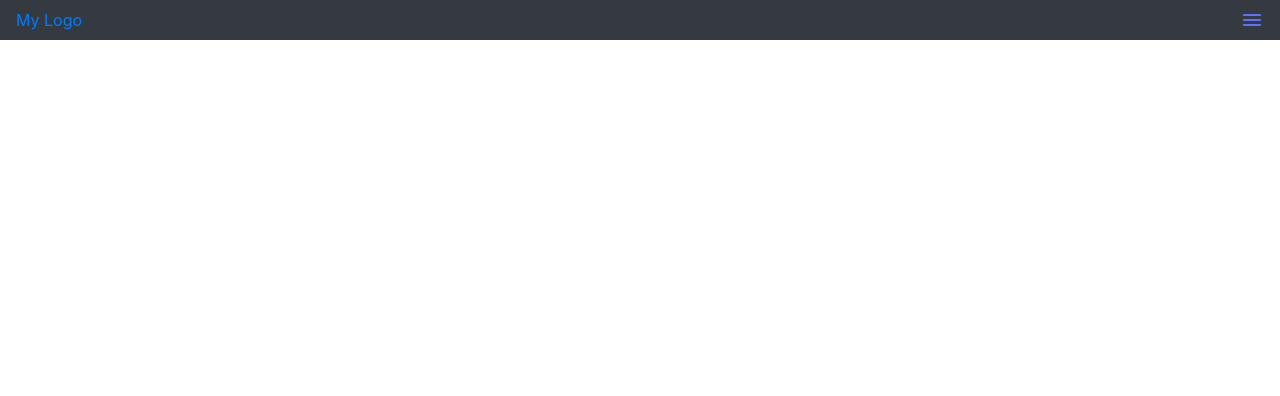
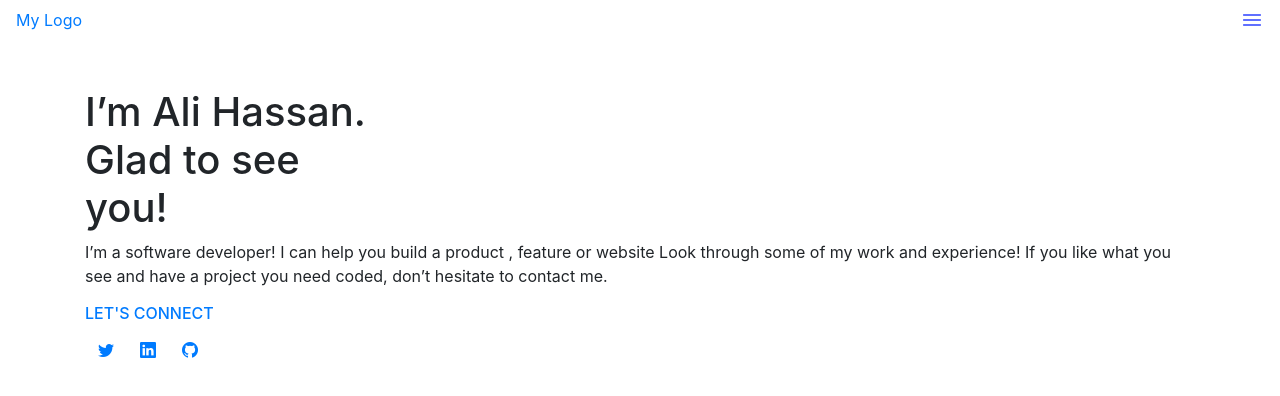
Before and after one commit to Halim258/Bootstrap-portfoliom, a plain HTML site: page index.html in a window 1280 px wide. Drawn offline with nearby package versions, Linux system fonts and the light colour scheme.

Commit message:
Added headline and lets connect section

```diff
--- a/index.html
+++ b/index.html
@@ -13,16 +13,49 @@
       href="https://cdn.jsdelivr.net/npm/bootstrap@4.6.2/dist/css/bootstrap.min.css"
       integrity="sha384-xOolHFLEh07PJGoPkLv1IbcEPTNtaed2xpHsD9ESMhqIYd0nLMwNLD69Npy4HI+N"
       crossorigin="anonymous" />
+      <link href="https://cdn.jsdelivr.net/npm/bootstrap-icons@1.6.1/font/bootstrap-icons.css" rel="stylesheet">
+
 
     <title>Hello, world!</title>
   </head>
   <body>
     <header>
-      <nav class="navbar navbar-dark bg-dark">
+      <nav class="navbar navbar-dark">
         <a href="#">My Logo</a>
         <img src="./Icon - Menu.png" alt="Icon-menu" />
       </nav>
     </header>
+    <section class="container mt-5">
+        <div class="">
+          <h1 class="h1">
+            I’m Ali Hassan. <br />
+            Glad to see <br />
+            you!
+          </h1>
+        </div>
+        <div class="p">
+          <p>
+            I’m a software developer! I can help you build a product , feature
+            or website Look through some of my work and experience! If you like
+            what you see and have a project you need coded, don’t hesitate to
+            contact me.
+          </p>
+        </div>
+        <h4 class="h6 text-primary">LET'S CONNECT</h4>
+        <div class="">
+          <ul class="nav nav-pills">
+            <li class="nav-item">
+                <button type="button" class="btn btn-link"><span class="bi bi-twitter"></span></button>
+            </li>
+            <li class="nav-item">
+                <button type="button" class="btn btn-link"><span class="bi bi-linkedin"></span></button>
+            </li>
+            <li class="nav-item">
+                <button type="button" class="btn btn-link"><span class="bi bi-github"></span></button>
+            </li>
+
+        </div>
+      </section>
 
     <!-- Optional JavaScript; choose one of the two! -->
 
```
